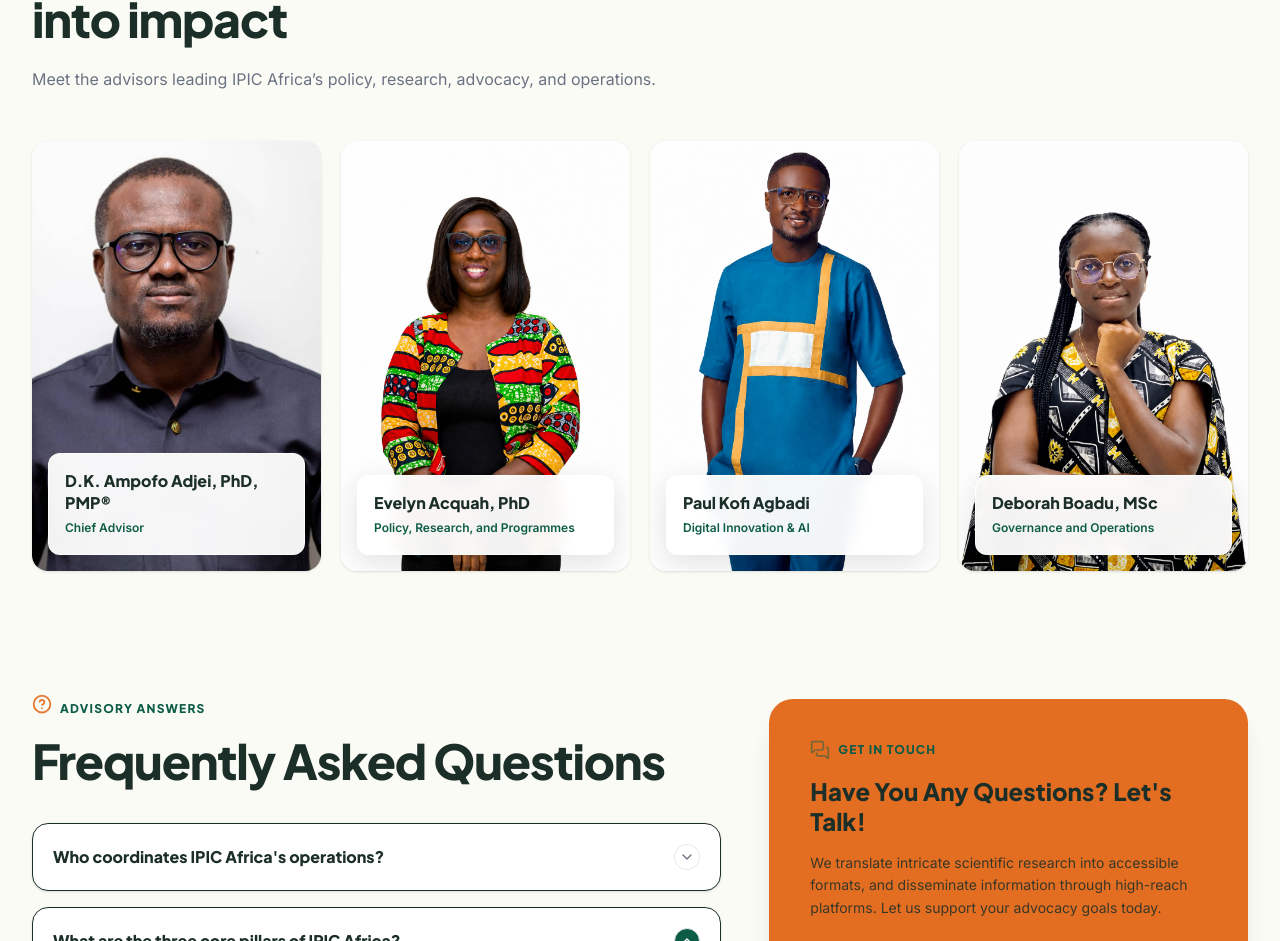
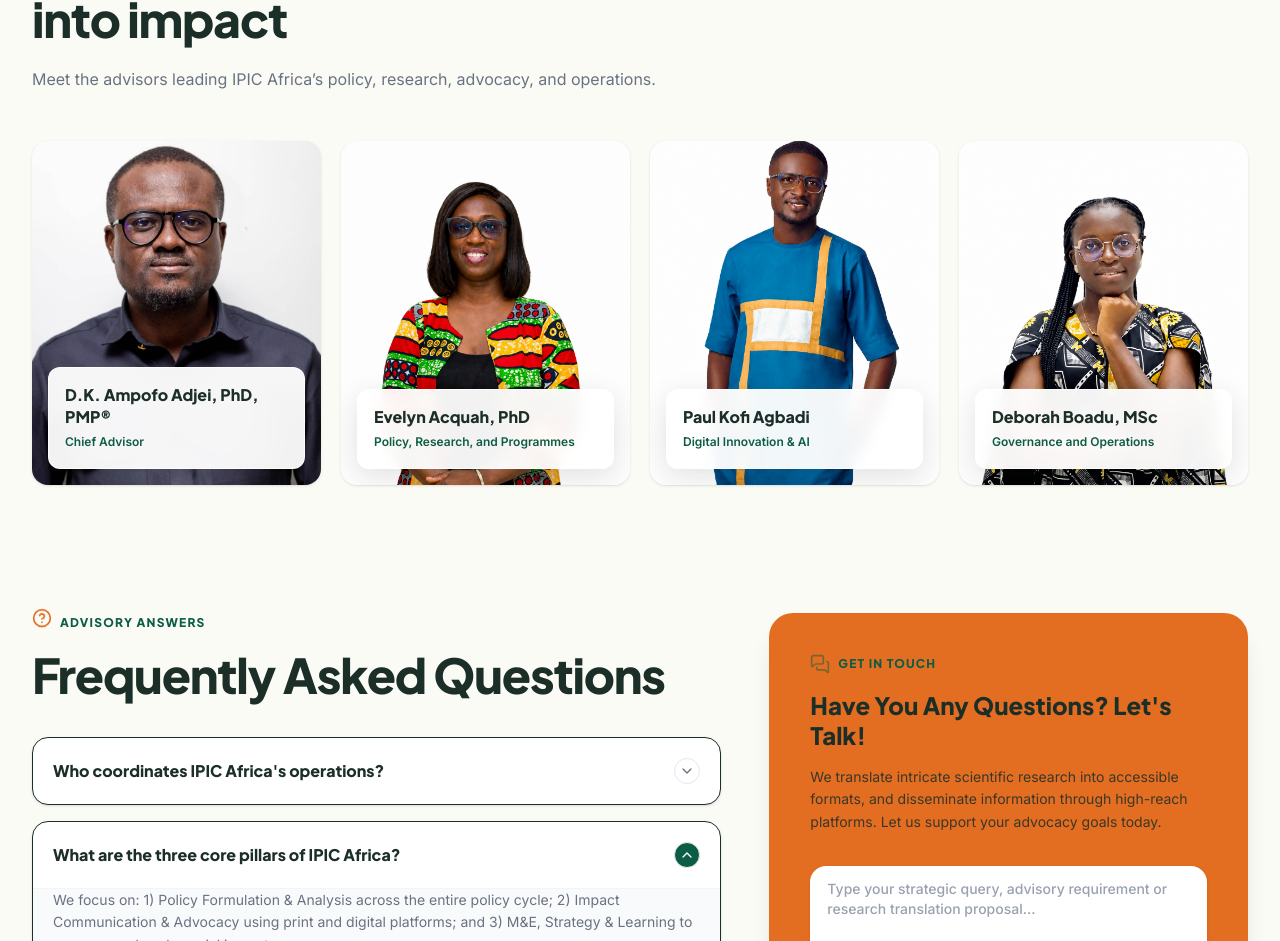
Before and after one commit to manuellnanor/ipicafricaweb, a React (Vite) app: page / in a window 1280 px wide. Shown: the part 3826-4767 px from the top of the page. Built offline with nearby package versions, Linux system fonts and the light colour scheme.

Commit message:
Reduce desktop team card height

```diff
--- a/src/components/Volunteers.tsx
+++ b/src/components/Volunteers.tsx
@@ -41,7 +41,7 @@
             whileInView={{ opacity: 1, y: 0 }}
             viewport={{ once: true, amount: 0.2 }}
             transition={{ duration: 0.4, delay: index * 0.06 }}
-            className="group relative min-h-[390px] overflow-hidden rounded-2xl bg-brand-light-green shadow-sm sm:min-h-[430px]"
+            className="group relative min-h-[390px] overflow-hidden rounded-2xl bg-brand-light-green shadow-sm sm:min-h-[430px] lg:min-h-[344px]"
           >
             <div className="absolute inset-0 flex items-center justify-center overflow-hidden bg-brand-light-green">
               <img
```
